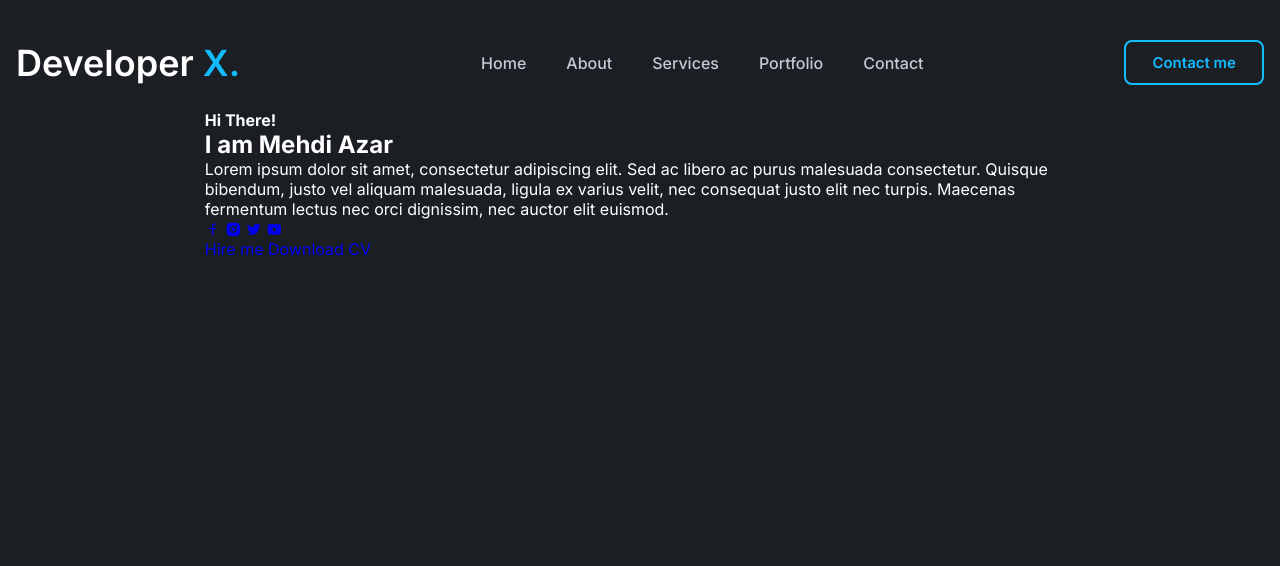
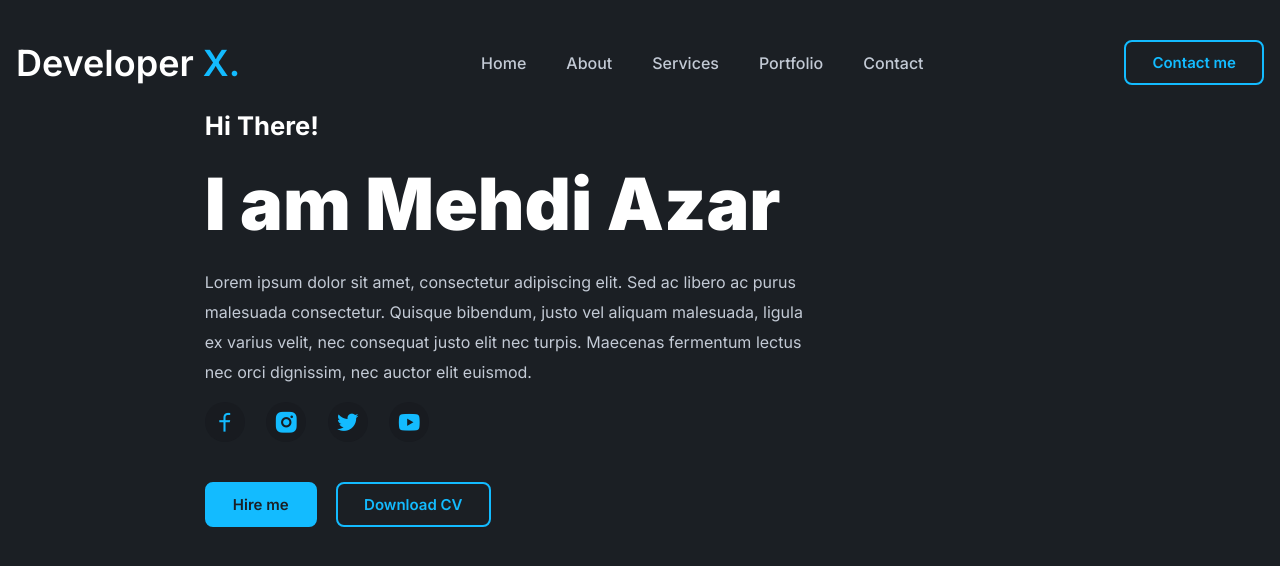
Before and after one commit to Moosorkh/20ProjectsJS, a plain HTML site: page Portfolio/index.html in a window 1280 px wide. Drawn offline with nearby package versions, Linux system fonts and the light colour scheme.

Commit message:
CSS rules added Part1

```diff
--- a/Portfolio/styles/styles.css
+++ b/Portfolio/styles/styles.css
@@ -102,4 +102,83 @@ section{
     background: url(/Portfolio/Image.jpg);
     background-position: top right;
     background-size: cover;
+    align-items: center;
+    justify-content: flex-start;
 }
+
+.main-content h4{
+    font-size: 1.6rem;
+}
+
+.main-content h1{
+    font-size: var(--h1-font);
+    font-weight: 900;
+    margin: 20px 0px 20px;
+    line-height: 1.2;
+}
+
+.main-content p{
+    font-size: var(--p-font);
+    font-weight: 400;
+    width: 620px;
+    max-width: 100%;
+    color: var(--other-color);
+    line-height: 30px;
+    margin-bottom: 15px;
+}
+
+.social{
+    margin-bottom: 40px;
+}
+
+.social i{
+    display: inline-flex;
+    align-items: center;
+    justify-content: center;
+    width: 40px;
+    height: 40px;
+    color: var(--main-color);
+    border-radius: 50%;
+    backdrop-filter: brightness(88%);
+    font-size: 25px;
+    margin-right: 17px;
+    box-shadow: 0 0 20px transparent;
+    cursor: pointer;
+    transition: all .50s ease;
+}
+
+.social i:hover{
+    transform: scale(1.1);
+    box-shadow: 0 0 20px var(--main-color);
+}
+
+.btn{
+    display: inline-block;
+    padding: 11px 26px;
+    background: var(--main-color);
+    color: var(--bg-color);
+    border: 2px solid var(--main-color);
+    border-radius: 8px;
+    font-size: 15px;
+    font-weight: 600;
+    transition: all .50s ease;
+}
+
+.btn:hover{
+    background: transparent;
+    color: var(--main-color);
+    box-shadow: 0 0 20px var(--main-color);
+}
+
+.btn2{
+    background: transparent;
+    color: var(--main-color);
+    border: 2px solid var(--main-color);
+    margin-left: 15px;
+    transition: all .50s ease;
+}
+
+.btn2:hover{
+    background: var(--main-color);
+    color: var(--bg-color);
+}
```
Also changed, not shown: Portfolio/index.html (+1 -1 lines).
